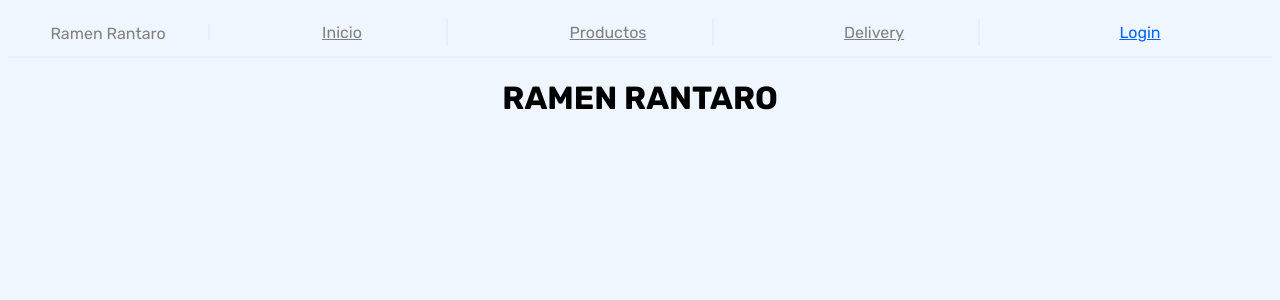
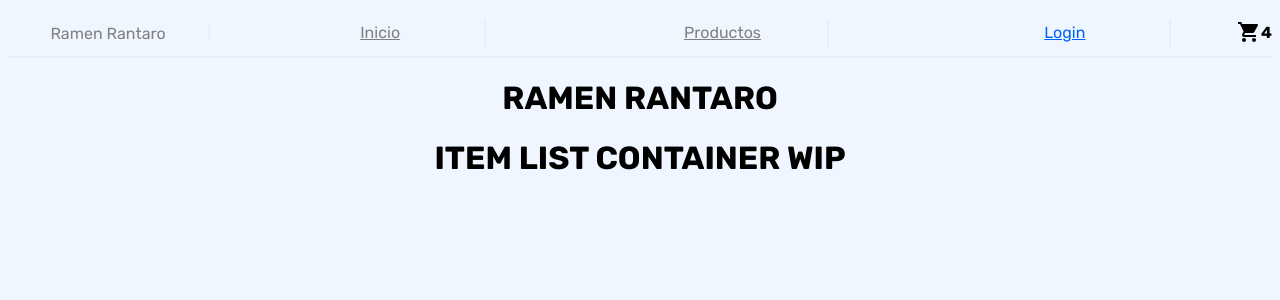
Before and after one commit to fmunoz08/ramen_munoz, a React (Create React App) app: page / in a window 1280 px wide. Shown: the top 300 px of the page. Built offline with nearby package versions, Linux system fonts and the light colour scheme.

Commit message:
added List item container, shopcart icon added

```diff
--- a/public/index.html
+++ b/public/index.html
@@ -10,6 +10,8 @@
       content="Web site created using create-react-app"
     />
     <link rel="apple-touch-icon" href="%PUBLIC_URL%/logo192.png" />
+    <link rel="stylesheet" href="https://fonts.googleapis.com/icon?family=Material+Icons" />
+
     <!--
       manifest.json provides metadata used when your web app is installed on a
       user's mobile device or desktop. See https://developers.google.com/web/fundamentals/web-app-manifest/
--- a/src/App.js
+++ b/src/App.js
@@ -1,12 +1,14 @@
 
 import './App.css';
 import NavBar from './components/NavBar';
+import ItemListContainer from './components/ItemListContainer';
 
 function App() {
   return (
     <div className="App">
       <NavBar/>
       <h1> RAMEN RANTARO</h1>
+      <ItemListContainer/>
     </div>
   );
 }
--- /dev/null
+++ b/src/components/CartWidget.js
@@ -0,0 +1,30 @@
+import React from "react";
+
+import ShoppingCartIcon from '@mui/icons-material/ShoppingCart';
+
+import styled from "styled-components";
+
+const Number = styled.h4`
+
+`;
+const Background = styled.div`
+    display: flex;
+    flex-direction: row;
+    align-items: center;
+`;
+
+
+const CartWidget = ({Quantity}) => {
+
+    return(
+
+        <React.Fragment>
+            <Background>
+            <ShoppingCartIcon/>
+            <Number> {Quantity} </Number>
+            </Background>
+        </React.Fragment>
+    );
+
+}
+export default CartWidget;
--- /dev/null
+++ b/src/components/ItemListContainer.js
@@ -0,0 +1,16 @@
+import React from "react";
+import styled from "styled-components";
+
+const Title = styled.h1`
+    text-align: center;
+`;
+
+const ItemListContainer = ({}) => {
+
+
+    return(
+        <Title>ITEM LIST CONTAINER WIP</Title>
+    );
+}
+
+export default ItemListContainer;
--- a/src/components/NavBar.js
+++ b/src/components/NavBar.js
@@ -1,5 +1,6 @@
 import React from 'react';
 import styled from 'styled-components';
+import CartWidget from './CartWidget';
 
 const minHeight = "1024px";
 
@@ -38,6 +39,8 @@ const Login = styled.a`
     margin: auto;
     padding: 4px;
     width: 20%;
+
+    border-right: 2px solid #E9EEF4;
 
     font-size: 14px;
     color: hsla(216, 100%, 49.01960784313725%, 1);
@@ -78,8 +81,8 @@ function NavBar() {
                 <Titulo> Ramen Rantaro </Titulo>
                 <Link href='Inicio'>Inicio</Link>
                 <Link href='Productos'>Productos</Link>
-                <Link href='Delivery'>Delivery</Link>
                 <Login href='Login'>Login</Login>
+                <CartWidget Quantity={4} ></CartWidget>
             </NavDiv>
             <LineSeparator/>
         </React.Fragment>
```
Also changed, not shown: package.json (+13 -1 lines), 1 other file (tests, documents, lock files or other folders).
